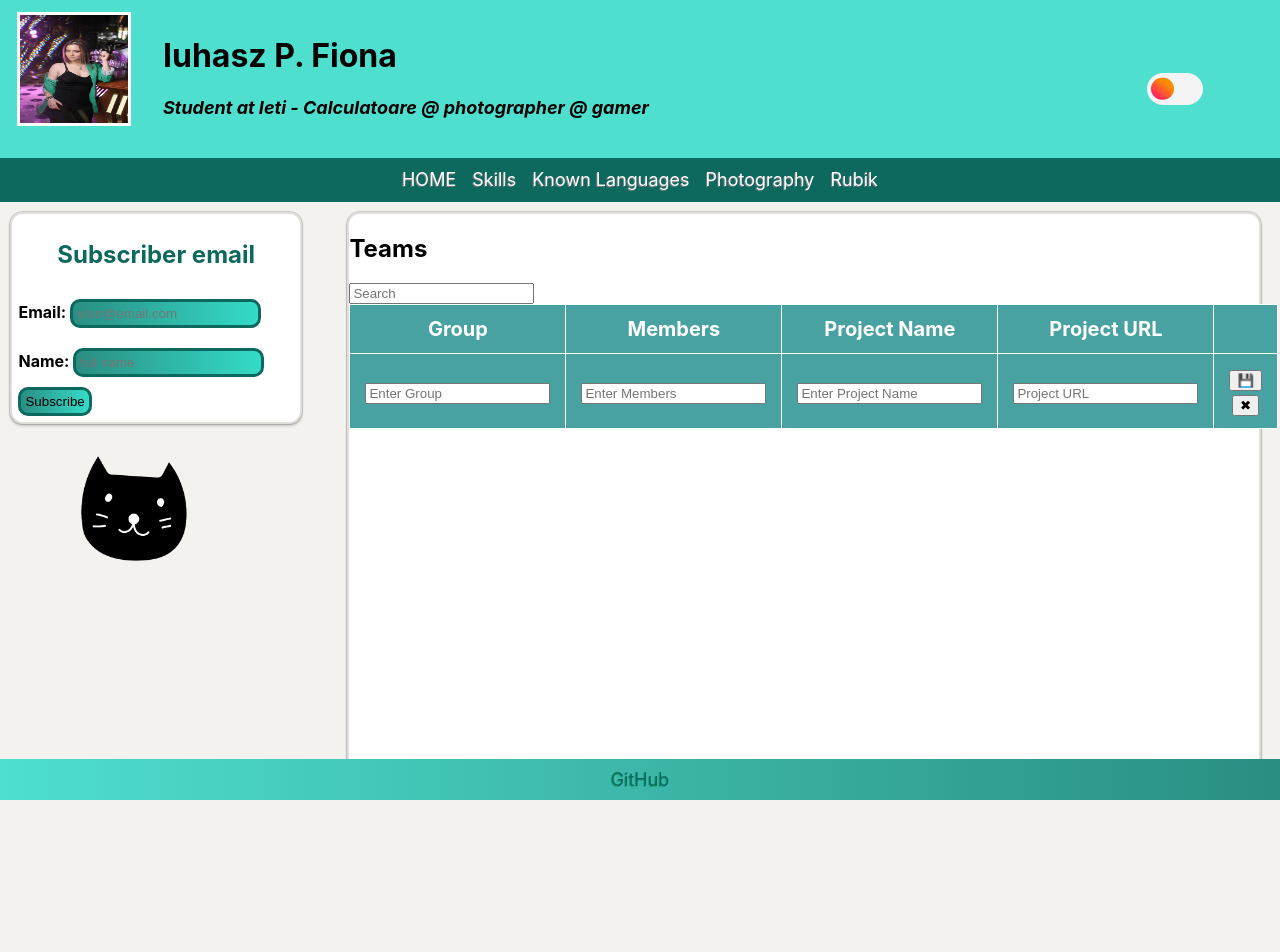
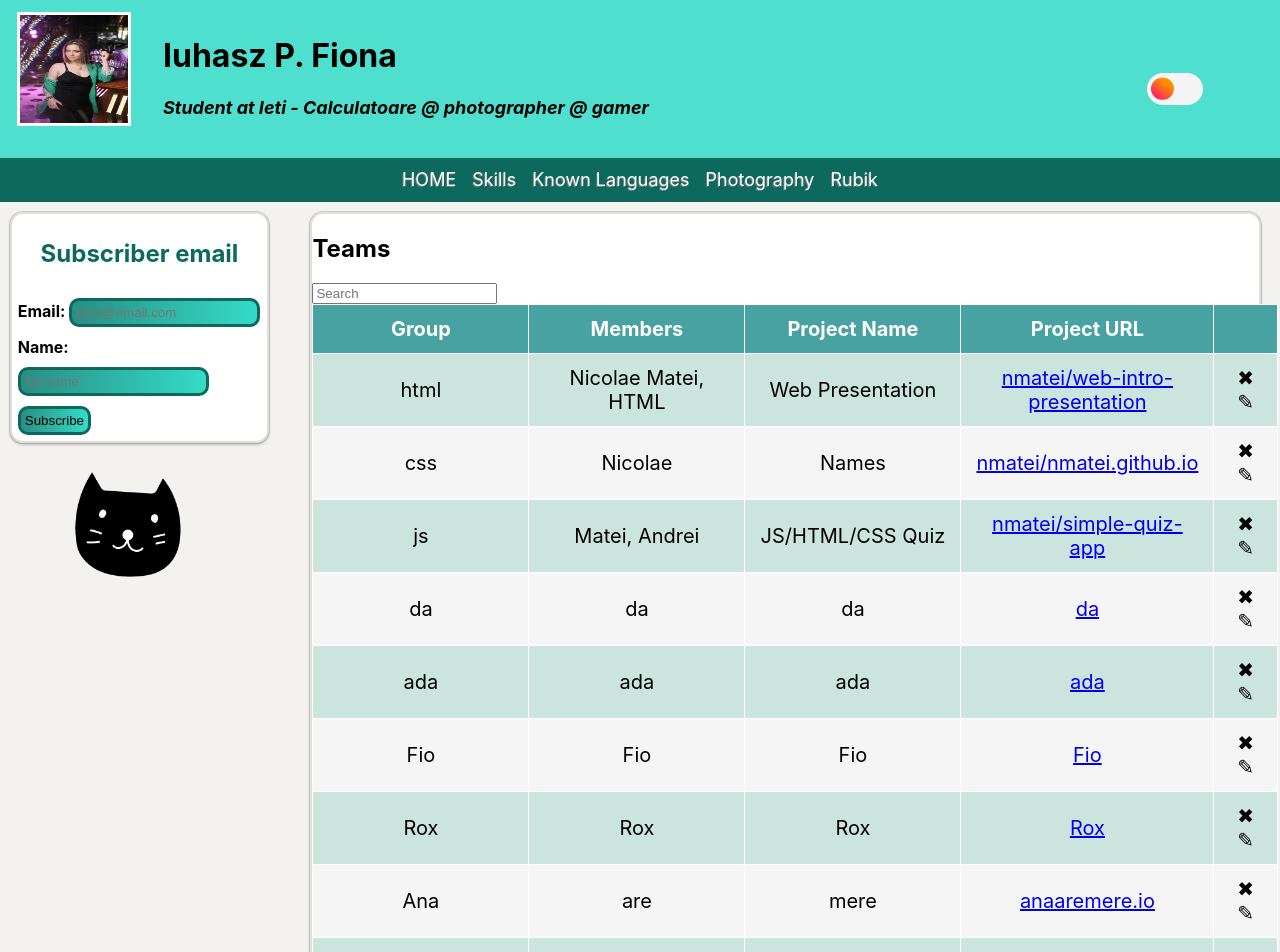
Before and after one commit to fioip/teams-networking-react, a React (Create React App) app: page / in a window 1280 px wide. Shown: the top 952 px of the page. Before the commit the page ends 800 px from the top, so only its background shows below. Built offline with nearby package versions, Linux system fonts and the light colour scheme.

Commit message:
inline teams inside teams table

```diff
--- a/src/teams/Teams.tsx
+++ b/src/teams/Teams.tsx
@@ -1,6 +1,79 @@
 import "./style.css";
 
 export function Teams() {
+  const teams = [
+    {
+      id: "toze8j1610313009673",
+      promotion: "html",
+      members: "Nicolae Matei, HTML",
+      name: "Web Presentation",
+      url: "https://github.com/nmatei/web-intro-presentation"
+    },
+    {
+      id: "ezabnf1630345987541",
+      promotion: "css",
+      members: "Nicolae",
+      name: "Names",
+      url: "https://github.com/nmatei/nmatei.github.io"
+    },
+    {
+      id: "86mq81630347385708",
+      promotion: "js",
+      members: "Matei, Andrei",
+      name: "JS/HTML/CSS Quiz",
+      url: "https://github.com/nmatei/simple-quiz-app"
+    },
+    {
+      id: "lgc7c1679590352971",
+      promotion: "da",
+      members: "da",
+      name: "da",
+      url: "da"
+    },
+    {
+      id: "gqk81679591993711",
+      promotion: "ada",
+      members: "ada",
+      name: "ada",
+      url: "ada"
+    },
+    {
+      id: "13atzy1679592546309",
+      promotion: "Fio",
+      members: "Fio",
+      name: "Fio",
+      url: "Fio"
+    },
+    {
+      id: "6o490v1679592803803",
+      promotion: "Rox",
+      members: "Rox",
+      name: "Rox",
+      url: "Rox"
+    },
+    {
+      id: "bh3b61680798473339",
+      promotion: "Ana",
+      members: "are",
+      name: "mere",
+      url: "anaaremere.io"
+    },
+    {
+      id: "5w9ps1680800870404",
+      promotion: "js",
+      members: "js",
+      name: "js",
+      url: "js"
+    },
+    {
+      id: "qwhrl41680801144323",
+      promotion: "Adriana",
+      members: "are",
+      name: "mere",
+      url: "Pere"
+    }
+  ];
+
   return (
     <form id="editForm" action="" method="POST">
       <table id="teams">
@@ -13,7 +86,30 @@
             <th></th>
           </tr>
         </thead>
-        <tbody></tbody>
+        <tbody>
+          {teams.map(({ promotion, members, name, url, id }) => (
+            <tr key={id}>
+              <td>{promotion}</td>
+              <td>{members}</td>
+              <td>{name}</td>
+              <td>
+                <a href="${url}" target="_blank">
+                  {url.replace("https://github.com/", "")}
+                </a>
+              </td>
+              <td>
+                <a data-id="${id}" className="remove-btn">
+                  {" "}
+                  ✖{" "}
+                </a>
+                <a data-id="${id}" className="edit-btn">
+                  {" "}
+                  &#9998;{" "}
+                </a>
+              </td>
+            </tr>
+          ))}
+        </tbody>
         <tfoot>
           <tr>
             <td>
```
